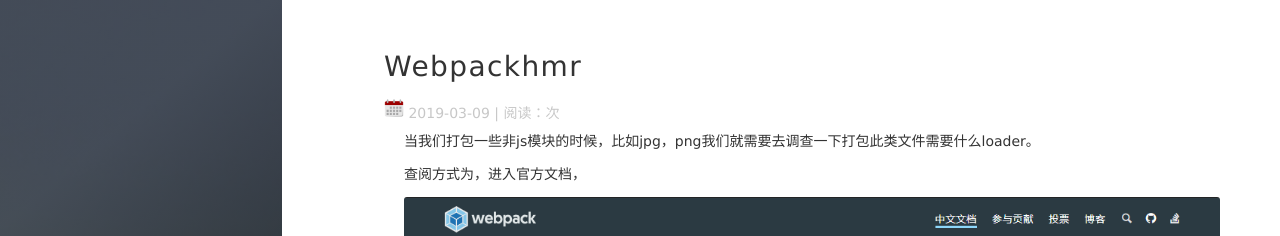
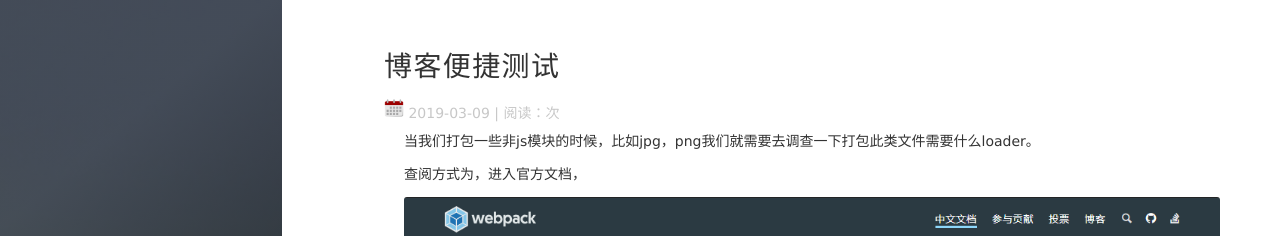
Before and after one commit to FDirectionClear/fdirectionclear.github.io, a Jekyll site: the page built from _posts/2019-03-09-webpackHMR.md, in a window 1280 px wide and 900 px high. Shown: the top 236 px of the window. Built offline with Jekyll 4.4.1, drawn with Linux system fonts in a browser that asks for light colours; nearby versions of some CDN libraries; our own code applies the rules of GitHub Pages for plain Markdown files; comment, search, counter and statistics services are not loaded.

Commit message:
Update 2019-03-09-webpackHMR.md

```diff
--- a/_posts/2019-03-09-webpackHMR.md
+++ b/_posts/2019-03-09-webpackHMR.md
@@ -1,3 +1,10 @@
+---
+layout: post
+title: 博客便捷测试
+date: 2019-03-09
+tag: webpack
+---
+
 当我们打包一些非js模块的时候，比如jpg，png我们就需要去调查一下打包此类文件需要什么loader。
 
 查阅方式为，进入官方文档，
```
